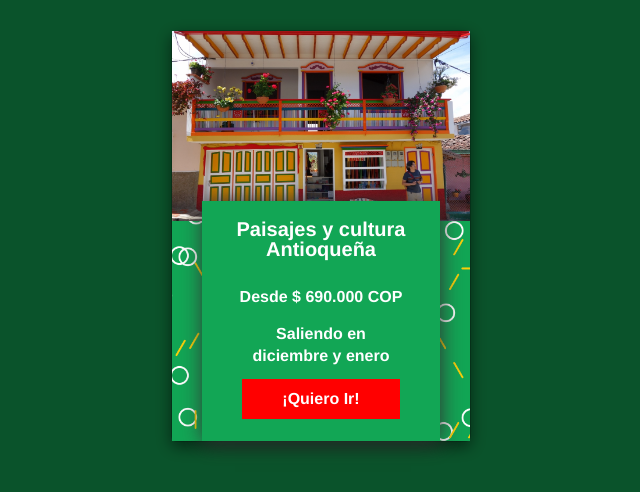
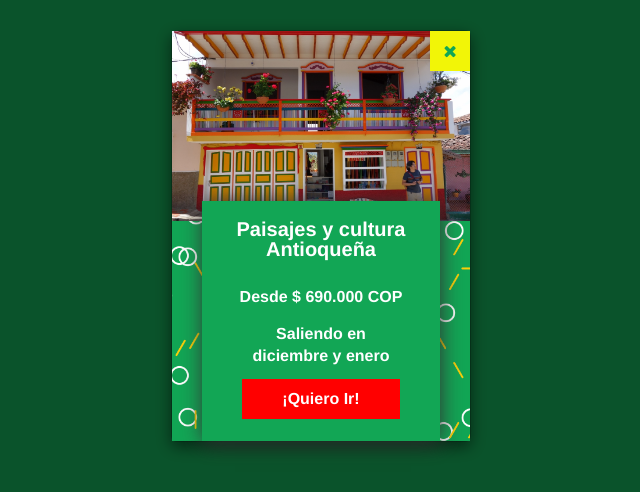
Before and after one commit to LeonardJAvi/Modal-Omnitours, a plain HTML site: page index.html in a window 1280 px wide. Shown: the whole page, without its empty margins (319-959 px from the left). Drawn offline with Linux system fonts and the light colour scheme.

Commit message:
first commit

```diff
--- a/assets/css/styles.css
+++ b/assets/css/styles.css
@@ -44,6 +44,28 @@ body {
   height: 220px;
   background: #FBCF0A;
 }
+
+#close{
+  width: 40px;
+  height: 40px;
+  background: #f2f507;
+  position: absolute;
+  top: 0;
+  right: 0;
+  display: flex;
+  align-items: center;
+  justify-content: center;
+}
+
+.fa-2x {
+  font-size: 1.2em !important;
+  color: #12a655 !important;
+}
+
+span#close{
+	cursor: pointer;
+}
+
 
 #wallpaper{
   height: 100%;
--- a/index.html
+++ b/index.html
@@ -11,6 +11,7 @@
 	<!-- SET CSS -->
 	<link rel="stylesheet" type="text/css" href="assets/css/bootstrap.min.css">
 	<link rel="stylesheet" type="text/css" href="assets/css/styles.css">
+	<link rel="stylesheet" type="text/css" href="https://maxcdn.bootstrapcdn.com/font-awesome/4.7.0/css/font-awesome.min.css">
 </head>
 <body>
 
@@ -30,6 +31,9 @@
       <div class="modal-body fix">
         <div id="box-wallpaper">
         	<div id="wallpaper"></div>
+        	<div id="close">
+        		<span id="close"><i class="fa fa-times fa-2x" aria-hidden="true"></i></span>
+        	</div>
         </div>
         <div id="box-information">
            <div id="frame">
@@ -55,6 +59,15 @@
 	   $(document).ready(function()
         {
           $("#myModal").modal("show");
+
+        var $close = document.getElementById('close');
+
+        function closeMenu(){
+            $("#myModal").modal("hide");
+        };
+
+        $close.addEventListener('click',closeMenu);
+
         });
 	</script>
 </body>
```
